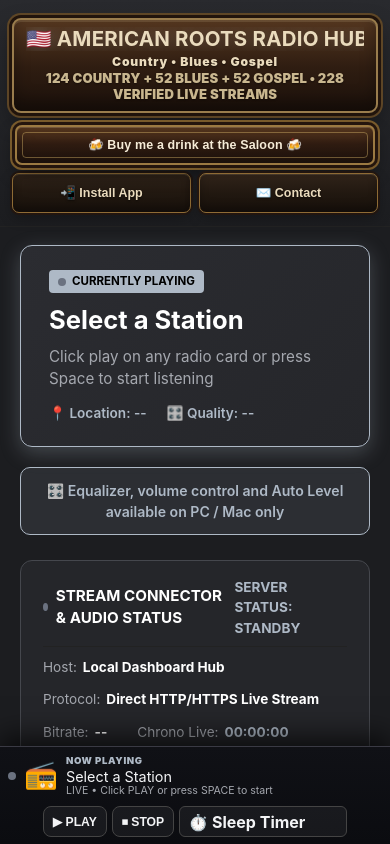
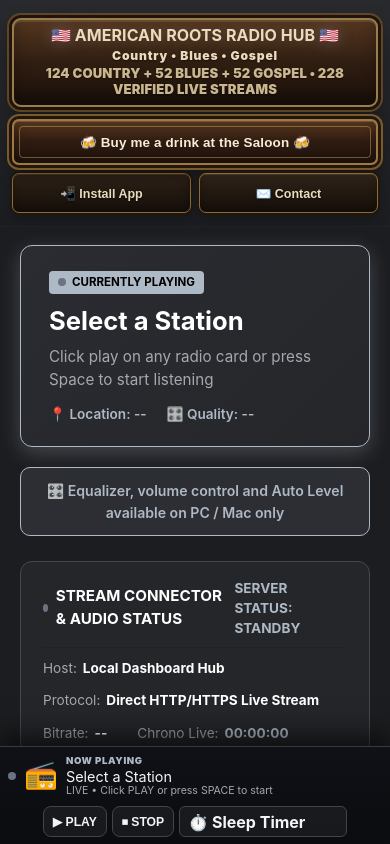
Before and after one commit to american-roots-radio/american-roots-radio.github.io, a plain HTML site: page index.html in a window 390 px wide. Shown: the top 844 px of the page. Drawn offline with Linux system fonts and the light colour scheme.

Commit message:
Fix iPhone header fit and Saloon balance

```diff
--- a/index.html
+++ b/index.html
@@ -1782,6 +1782,39 @@ header .crh-brand-frame #header-count {
     .hero-action-row #contactOpenBtn {
         grid-column: 2 !important;
         grid-row: 2 !important;
+    }
+}
+</style>
+
+
+<style id="crh-iphone-header-balance-v1">
+/* iPHONE-ONLY FINAL HEADER BALANCE — keep desktop untouched. */
+@media (max-width: 768px) {
+    /* Fit the complete title (including the right US flag) inside the western sign. */
+    header .crh-brand-frame {
+        overflow: visible !important;
+    }
+    header .crh-brand-frame h1 {
+        width: 100% !important;
+        max-width: 100% !important;
+        box-sizing: border-box !important;
+        text-align: center !important;
+        white-space: nowrap !important;
+        overflow: visible !important;
+        padding-inline: 0 !important;
+        font-size: clamp(.94rem, 4.10vw, 1.06rem) !important;
+        letter-spacing: .05px !important;
+        line-height: 1.15 !important;
+    }
+
+    /* Give the signature Saloon action the visual weight of the two utility buttons. */
+    .hero-action-row .btn-saloon-paypal {
+        width: 100% !important;
+        max-width: none !important;
+        min-height: 46px !important;
+        padding: 10px 14px !important;
+        font-size: .84rem !important;
+        line-height: 1.15 !important;
     }
 }
 </style>
```
